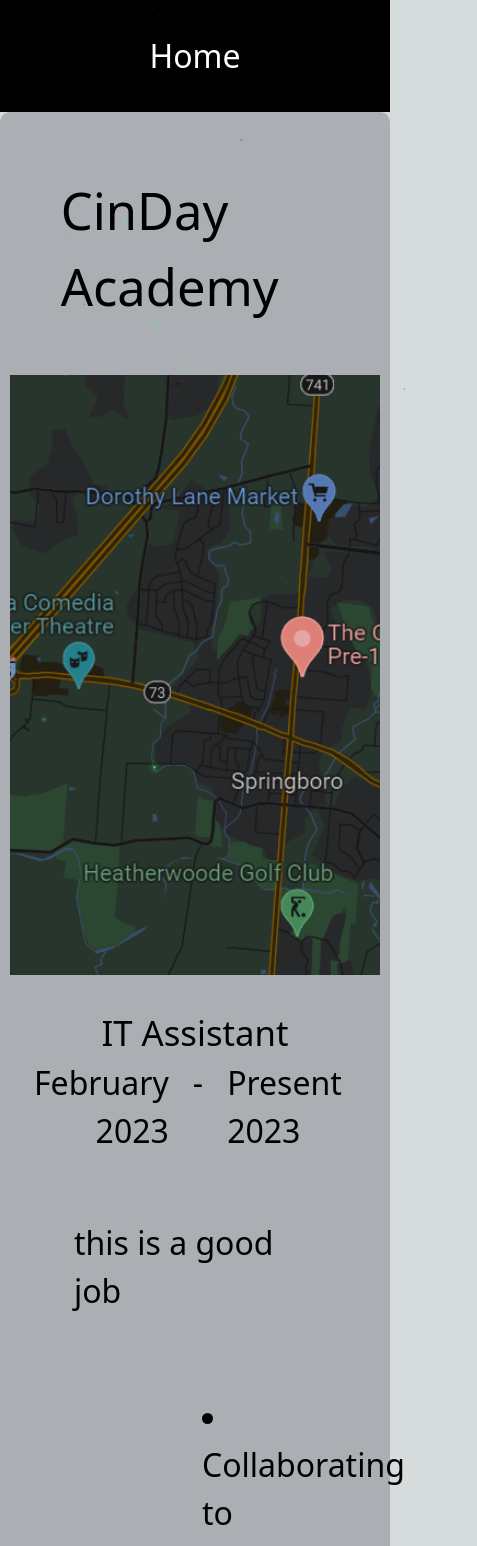
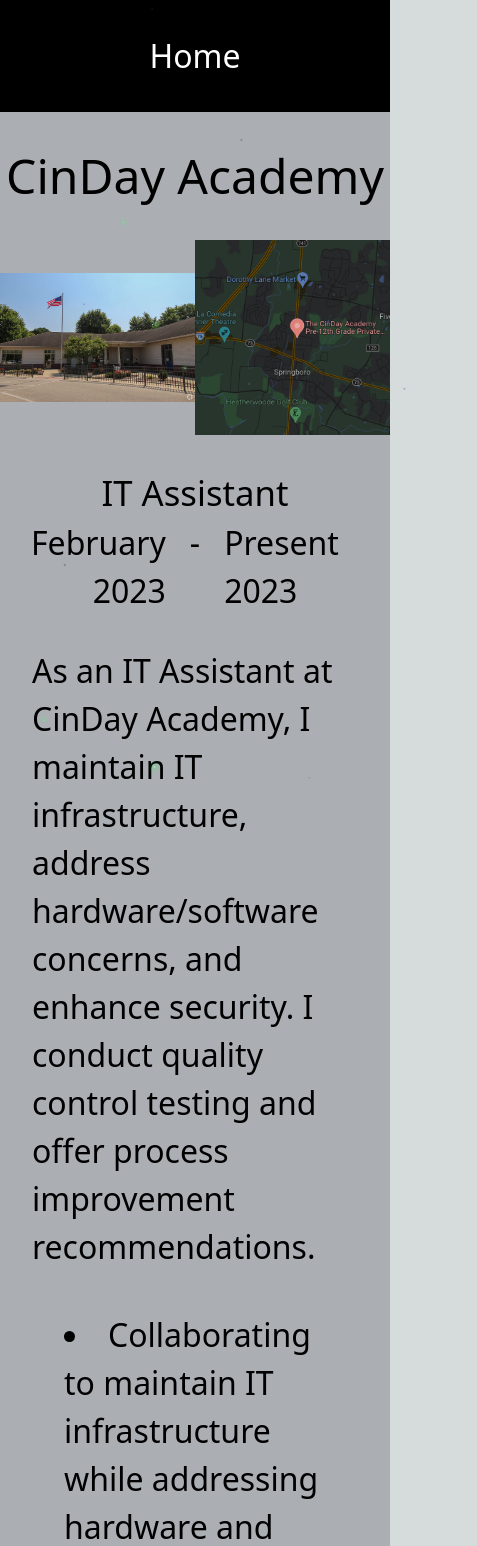
Before and after one commit to lucian1996/vite-react-portfolio, a React (Vite) app: page /experience in a window 390 px wide. Shown: the top 1546 px of the page, 477 px wide, since content can reach past the window. Built offline with nearby package versions, Linux system fonts and the light colour scheme.

Commit message:
experience mobile responsive

```diff
--- a/src/components/experience.tsx
+++ b/src/components/experience.tsx
@@ -1,3 +1,5 @@
+import GetIsMobile from "../utility/function/get-is-mobile";
+
 interface JobProps {
   company: string;
   duration: string;
@@ -12,10 +14,11 @@
   const durationParts = data.duration.split(" - ");
   const startDate = durationParts[0];
   const endDate = durationParts[1] === "Current" ? "Present" : durationParts[1];
+  const isMobile = GetIsMobile()
 
   const DurationFormat = () => {
     return (
-      <div className="flex  justify-center ">
+      <div className="flex justify-center ">
         <div className=" w-1/2 text-right mx-6">{startDate}</div>
         <div>-</div>
         <div className=" w-1/2 text-left mx-6">{endDate}</div>
@@ -24,9 +27,9 @@
   };
 
   return (
-    <div className="frame">
+    <div className={isMobile ? 'flex flex-col justify-center bg-primary ' : 'frame'}>
       <div className="header">
-        <div className="header-title">{data.company}</div>
+        <div className={isMobile ? 'text-5xl text-center py-10 font-normal' : 'header-title'}>{data.company}</div>
         <div className="header-images">
           <div className="header-image-container">
             <img
@@ -46,10 +49,10 @@
       </div>
       <div className="footer">
         <div className="footer-title ">{data.role}</div>
-        <div className="footer-duration">{DurationFormat()}</div>
-        <div className="footer-summary">{data.summary}</div>
+        <div className="footer-duration ">{DurationFormat()}</div>
+        <div className={isMobile ? 'p-8' : 'footer-summary'}>{data.summary}</div>
         {data.bulletArray.map((bullet, index) => (
-          <li className="footer-bullet" key={index}>
+          <li className={isMobile ? 'px-16 py-2' : 'footer-bullet'} key={index}>
             {bullet}
           </li>
         ))}
--- a/src/content/experience-data.ts
+++ b/src/content/experience-data.ts
@@ -4,7 +4,7 @@
     duration: 'February 2023 - Present 2023',
     image: 'cinday',
     role: 'IT Assistant',
-    summary: 'this is a good job',
+    summary: 'As an IT Assistant at CinDay Academy, I maintain IT infrastructure, address hardware/software concerns, and enhance security. I conduct quality control testing and offer process improvement recommendations.',
     bulletArray: [
       'Collaborating to maintain IT infrastructure while addressing hardware and software concerns and ensuring system wide security.',
       'Conducting quality control testing and provided recommendations for enhancing IT-related processes and procedures.'
@@ -17,8 +17,8 @@
     role: 'Student',
     summary: 'Recent graduate of a 14-week full-stack coding bootcamp learning how to create dynamic web-based software systems using Java providing 800+ hours of development education and application.',
     bulletArray: [
-      'Collaborating to maintain IT infrastructure while addressing hardware and software concerns and ensuring system wide security.',
-      'Conducting quality control testing and provided recommendations for enhancing IT-related processes and procedures.'
+      'Acquired proficiency in full-stack web development with a strong focus on Java programming, gaining expertise in building dynamic web applications.',
+      'Successfully completed a rigorous 14-week coding bootcamp, accumulating over 800 hours of hands-on development education and practical experience.'
     ],
   },
   {
@@ -26,7 +26,7 @@
     duration: 'September 2019 - August 2020',
     image: 'citizens',
     role: 'Commissary Assistant',
-    summary: 'this was a fun job',
+    summary: 'As a Commissary Assistant at Citizens, I executed menu prep and managed daily meal deliveries, optimizing inventory for multiple Manhattan storefronts.',
     bulletArray: [
       'Executed large scale recipe instructions for an extensive seasonal breakfast and lunch menu.',
       'Daily meal prep delivery through Uber to update and organize five individual storefront inventories based in Manhattan.'
@@ -37,7 +37,7 @@
     duration: 'January 2017 - August 2019',
     image: 'habanero',
     role: 'Line Cook',
-    summary: 'this job was cool',
+    summary: 'At Habanero, I provided excellent customer service as a Line Cook. Maintained a clean and efficient kitchen, ensuring consistently high-quality food.',
     bulletArray: [
       'Provided customer service on a team based culinary line.',
       'Regularly maintained a clean and organized working environment.'
@@ -48,7 +48,7 @@
     duration: 'February 2016 - December 2016',
     image: 'kaze',
     role: 'Sushi Assistant',
-    summary: 'this job was fancy',
+    summary: 'As a Sushi Assistant at Kaze OTR, I perfected sushi presentation and managed inventory, delivering top-notch sushi dishes with seasonal ingredients.',
     bulletArray: [
       "Continually refined meal presentation according to customer's request.",
       'Managed inventory and stock according to seasonal supply.'
@@ -59,7 +59,7 @@
     duration: 'January 2013 - December 2015',
     image: 'rookwood',
     role: 'Inventory Manager',
-    summary: 'I was way in over my head',
+    summary: 'As an Inventory Manager, I oversaw an 80,000+ item Excel inventory, collaborating with other managers to optimize ceramic product flow for production and commission projects.',
     bulletArray: [
       "Independently managed an Excel Inventory of 80,000+ individual, pre-fired art/pottery and installation tile.",
       'Collaborated with other managers to optimize the exchange of ceramic product in relevance to production and commission.'
--- a/src/page/about-page.tsx
+++ b/src/page/about-page.tsx
@@ -14,7 +14,9 @@
         transition={{ duration: 0.5 }}
         className="main"
       >
-        About
+        <div id="About" className="frame">
+          About
+        </div>
       </motion.div >
       <Fireflies />
     </div>
--- a/src/page/home-page.tsx
+++ b/src/page/home-page.tsx
@@ -15,7 +15,7 @@
       transition={{ duration: 0.5 }}
     >
       <div id={isMobile ? 'mobile-homepage' : 'homepage'}>
-        <div className="title">Lucian</div>
+        <div className={isMobile ? 'title font-normal' : 'title '}>Lucian</div>
         <Header />
         <Fireflies />
       </div>
--- a/src/utility/style/page/about.css
+++ b/src/utility/style/page/about.css
@@ -11,3 +11,13 @@
     max-width: 1400px;
   }
 }
+
+#About .frame {
+  background-color: rgba(37, 37, 54, 0.245);
+  margin: 0 auto;
+  width: 100%;
+  padding: 10px;
+  border-radius: 10px;
+  display: flex;
+  flex-direction: column;
+}
--- a/src/utility/style/page/experience.css
+++ b/src/utility/style/page/experience.css
@@ -44,8 +44,6 @@
 }
 
 #Experience .header-image {
-  min-width: 600px; /* Ensure images don't exceed the container's width */
-  max-width: 600px; /* Ensure images don't exceed the container's width */
   height: auto; /* Maintain the aspect ratio */
 }
 
--- a/tailwind.config.js
+++ b/tailwind.config.js
@@ -2,7 +2,11 @@
 export default {
   content: ['./index.html', './src/**/*.{js,ts,jsx,tsx}'],
   theme: {
-    extend: {},
+    extend: {
+      colors: {
+        primary: 'rgba(37, 37, 54, 0.245)'
+      }
+    }
   },
-  plugins: [],
+  plugins: []
 };
```
